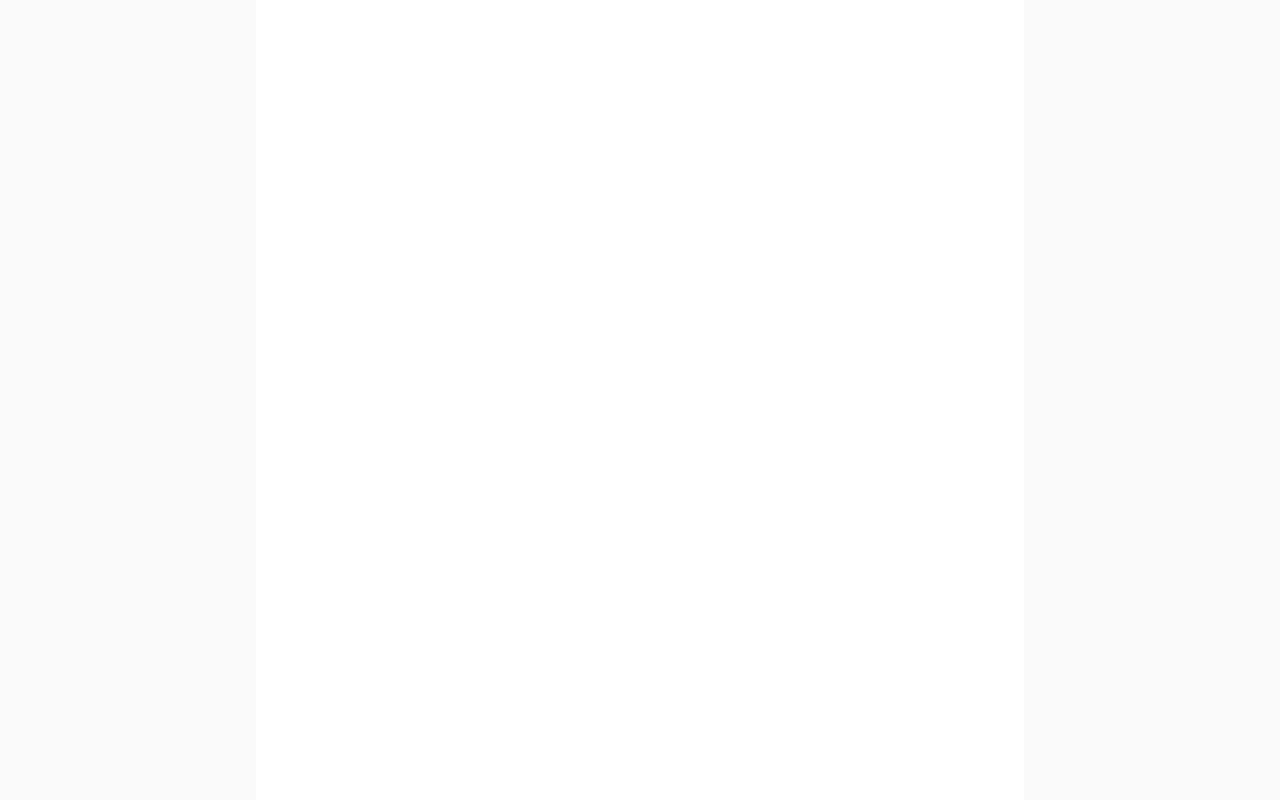
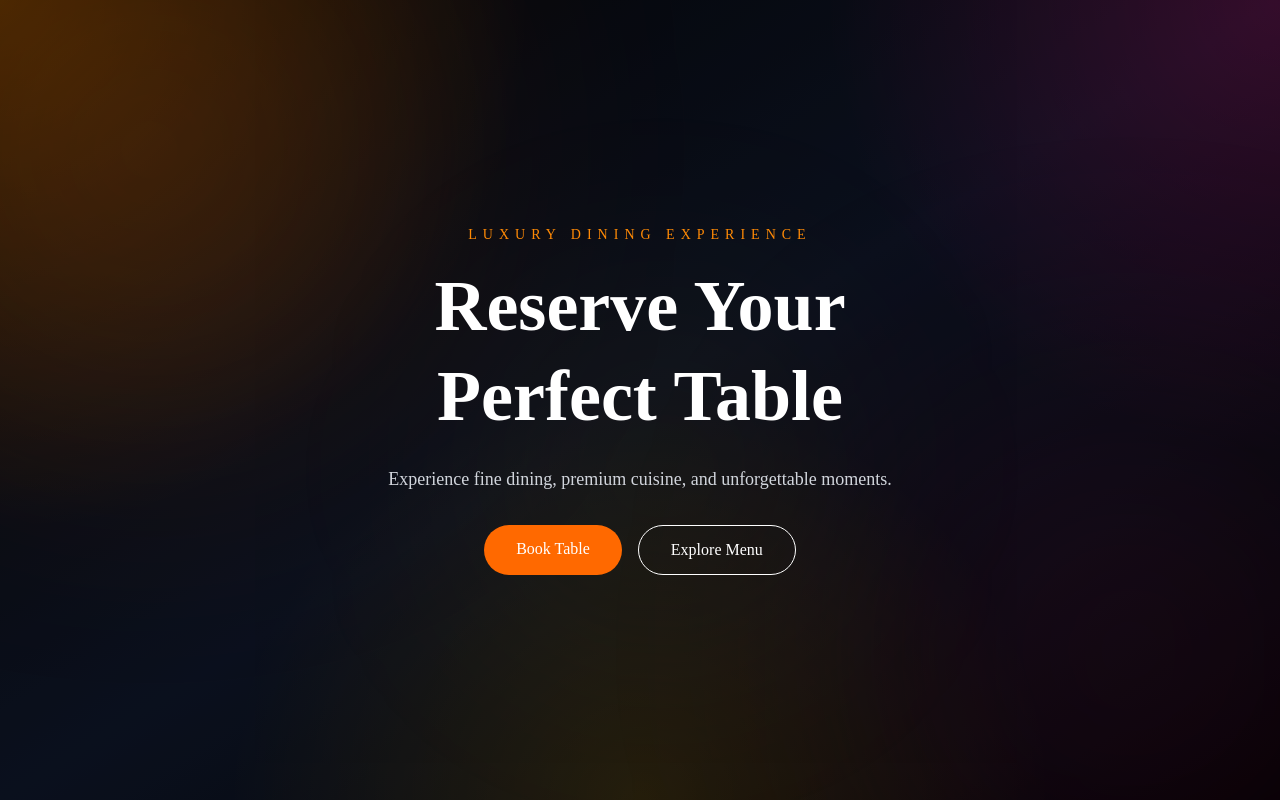
Before and after one commit to codestack-io/reservation-system, a Next.js app: page / in a window 1280 px wide. Built offline with nearby package versions, Linux system fonts and the light colour scheme.

Commit message:
add root layout

```diff
--- a/app/globals.css
+++ b/app/globals.css
@@ -3,6 +3,29 @@
 @import "shadcn/tailwind.css";
 
 @custom-variant dark (&:is(.dark *));
+
+.blur-circle {
+  position: fixed;
+  border-radius: 9999px;
+  filter: blur(120px);
+  z-index: -1;
+}
+
+.blur-orange {
+  width: 400px;
+  height: 400px;
+  background: rgba(255, 140, 0, 0.18);
+  top: 0;
+  left: 0;
+}
+
+.blur-pink {
+  width: 400px;
+  height: 400px;
+  background: rgba(255, 0, 100, 0.15);
+  bottom: 0;
+  right: 0;
+}
 
 @theme inline {
   --color-background: var(--background);
@@ -116,15 +139,25 @@
   --sidebar-border: oklch(1 0 0 / 10%);
   --sidebar-ring: oklch(0.556 0 0);
 }
-
 @layer base {
   * {
     @apply border-border outline-ring/50;
   }
-  body {
-    @apply bg-background text-foreground;
-  }
+
   html {
     @apply font-sans;
   }
+
+  body {
+    @apply text-foreground;
+
+    background:
+  radial-gradient(circle at top left, rgba(255, 140, 0, 0.35), transparent 35%),
+  radial-gradient(circle at top right, rgba(255, 0, 120, 0.25), transparent 30%),
+  radial-gradient(circle at bottom center, rgba(255, 180, 0, 0.18), transparent 40%),
+  linear-gradient(to bottom right, #050505, #0f172a, #000000);
+
+    min-height: 100vh;
+    color: white;
+  }
 }
--- a/app/layout.tsx
+++ b/app/layout.tsx
@@ -1,5 +1,5 @@
 import type { Metadata } from "next";
-import { Geist, Geist_Mono } from "next/font/google";
+import { Geist, Geist_Mono, Playfair_Display } from "next/font/google";
 import "./globals.css";
 
 const geistSans = Geist({
@@ -12,9 +12,15 @@ const geistMono = Geist_Mono({
   subsets: ["latin"],
 });
 
+const playfair = Playfair_Display({
+  variable: "--font-playfair",
+  subsets: ["latin"],
+  weight: ["400", "500", "600", "700"],
+});
+
 export const metadata: Metadata = {
-  title: "Create Next App",
-  description: "Generated by create next app",
+  title: "ReserveTable",
+  description: "Luxury Restaurant Reservation System",
 };
 
 export default function RootLayout({
@@ -25,9 +31,27 @@ export default function RootLayout({
   return (
     <html
       lang="en"
-      className={`${geistSans.variable} ${geistMono.variable} h-full antialiased`}
+      className={`
+        ${geistSans.variable}
+        ${geistMono.variable}
+        ${playfair.variable}
+        h-full antialiased
+      `}
     >
-      <body className="min-h-full flex flex-col">{children}</body>
+    <body className="min-h-full flex flex-col overflow-x-hidden relative">
+
+  <div className="fixed inset-0 -z-10 overflow-hidden">
+
+    <div className="absolute top-[-100px] left-[-100px] w-[500px] h-[500px] bg-orange-500/30 blur-[140px] rounded-full animate-pulse" />
+
+    <div className="absolute bottom-[-100px] right-[-100px] w-[500px] h-[500px] bg-pink-500/20 blur-[140px] rounded-full animate-pulse" />
+
+    <div className="absolute top-[40%] left-[40%] w-[300px] h-[300px] bg-yellow-500/10 blur-[120px] rounded-full" />
+
+  </div>
+
+  {children}
+</body>
     </html>
   );
 }
--- a/app/page.tsx
+++ b/app/page.tsx
@@ -1,11 +1,17 @@
+import HeroSection from "@/components/home/Herosection";
+import FeaturedDishes from "@/components/home/FeaturedDishes";
+import AboutPreview from "@/components/home/AboutPreview";
+import ReservationCTA from "@/components/home/ReservationCTA";
+import GalleryPreview from "@/components/home/GalleryPreview";
 
-
-export default function Home() {
+export default function HomePage() {
   return (
-    <div className="flex flex-col flex-1 items-center justify-center bg-zinc-50 font-sans dark:bg-black">
-      <main className="flex flex-1 w-full max-w-3xl flex-col items-center justify-between py-32 px-16 bg-white dark:bg-black sm:items-start">
-
-      </main>
-    </div>
+    <main className="overflow-x-hidden">
+      <HeroSection />
+      <FeaturedDishes />
+      <AboutPreview />
+      <ReservationCTA />
+      <GalleryPreview />
+    </main>
   );
 }
--- /dev/null
+++ b/components/home/AboutPreview.tsx
@@ -0,0 +1,11 @@
+import React from 'react';
+
+const AboutPreview = () => {
+    return (
+        <div>
+
+        </div>
+    );
+};
+
+export default AboutPreview;
--- /dev/null
+++ b/components/home/FeaturedDishes.tsx
@@ -0,0 +1,11 @@
+import React from 'react';
+
+const FeaturedDishes = () => {
+    return (
+        <div>
+
+        </div>
+    );
+};
+
+export default FeaturedDishes;
--- /dev/null
+++ b/components/home/GalleryPreview.tsx
@@ -0,0 +1,11 @@
+import React from 'react';
+
+const GalleryPreview = () => {
+    return (
+        <div>
+
+        </div>
+    );
+};
+
+export default GalleryPreview;
--- /dev/null
+++ b/components/home/Herosection.tsx
@@ -0,0 +1,49 @@
+import Link from "next/link";
+
+export default function HeroSection() {
+  return (
+    <section className="relative h-screen flex items-center justify-center text-white">
+
+      {/* Background Image */}
+      <div
+        className="absolute inset-0 bg-cover bg-center"
+        style={{
+        //   backgroundImage: "url('/images/hero/hero.jpg')",
+        }}
+      >
+        <div className="absolute inset-0 bg-black/30" />
+      </div>
+
+      {/* Content */}
+      <div className="relative z-10 text-center px-6">
+        <p className="uppercase tracking-[6px] text-sm mb-4 text-orange-400">
+          Luxury Dining Experience
+        </p>
+
+        <h1 className="text-5xl md:text-7xl font-bold leading-tight mb-6">
+          Reserve Your <br /> Perfect Table
+        </h1>
+
+        <p className="max-w-2xl mx-auto text-gray-300 mb-8 text-lg">
+          Experience fine dining, premium cuisine, and unforgettable moments.
+        </p>
+
+        <div className="flex gap-4 justify-center">
+          <Link
+            href="/reservation"
+            className="bg-orange-500 hover:bg-orange-600 transition px-8 py-3 rounded-full font-medium"
+          >
+            Book Table
+          </Link>
+
+          <Link
+            href="/menu"
+            className="border border-white hover:bg-white hover:text-black transition px-8 py-3 rounded-full font-medium"
+          >
+            Explore Menu
+          </Link>
+        </div>
+      </div>
+    </section>
+  );
+}
--- /dev/null
+++ b/components/home/ReservationCTA.tsx
@@ -0,0 +1,11 @@
+import React from 'react';
+
+const ReservationCTA = () => {
+    return (
+        <div>
+
+        </div>
+    );
+};
+
+export default ReservationCTA;
--- /dev/null
+++ b/components/shared/Footer.tsx
@@ -0,0 +1,7 @@
+export default function Footer() {
+  return (
+    <footer className="bg-black text-white py-10 text-center">
+      <p>© 2026 ReserveTable Restaurant. All rights reserved.</p>
+    </footer>
+  );
+}
--- /dev/null
+++ b/components/shared/Navbar.tsx
@@ -0,0 +1,21 @@
+import Link from "next/link";
+
+export default function Navbar() {
+  return (
+    <header className="fixed top-0 left-0 w-full z-50 bg-black/40 backdrop-blur-md text-white">
+      <nav className="max-w-7xl mx-auto flex items-center justify-between px-6 py-4">
+        <Link href="/" className="text-2xl font-bold">
+          ReserveTable
+        </Link>
+
+        <div className="flex gap-6">
+          <Link href="/">Home</Link>
+          <Link href="/menu">Menu</Link>
+          <Link href="/gallery">Gallery</Link>
+          <Link href="/about">About</Link>
+          <Link href="/contact">Contact</Link>
+        </div>
+      </nav>
+    </header>
+  );
+}
--- /dev/null
+++ b/tailwind.config.ts
@@ -0,0 +1,19 @@
+import type { Config } from "tailwindcss";
+
+const config: Config = {
+  content: [
+    "./src/**/*.{js,ts,jsx,tsx,mdx}",
+  ],
+  theme: {
+    extend: {
+      fontFamily: {
+        sans: ["var(--font-geist-sans)"],
+        mono: ["var(--font-geist-mono)"],
+        heading: ["var(--font-playfair)"],
+      },
+    },
+  },
+  plugins: [],
+};
+
+export default config;
```
